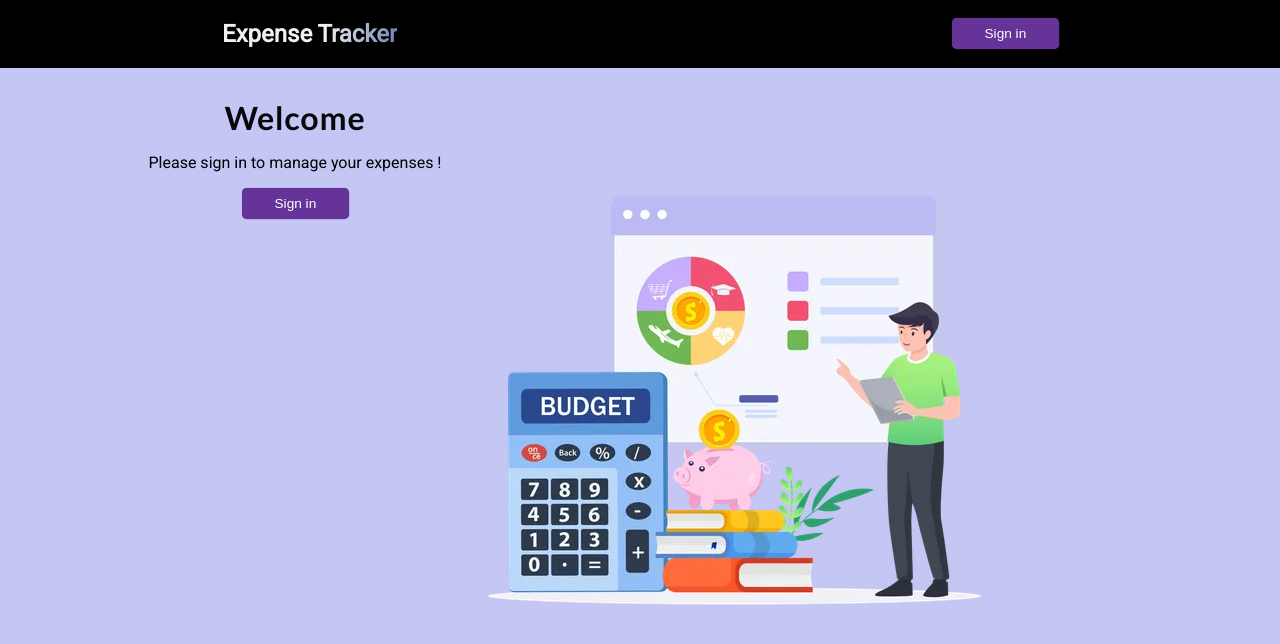
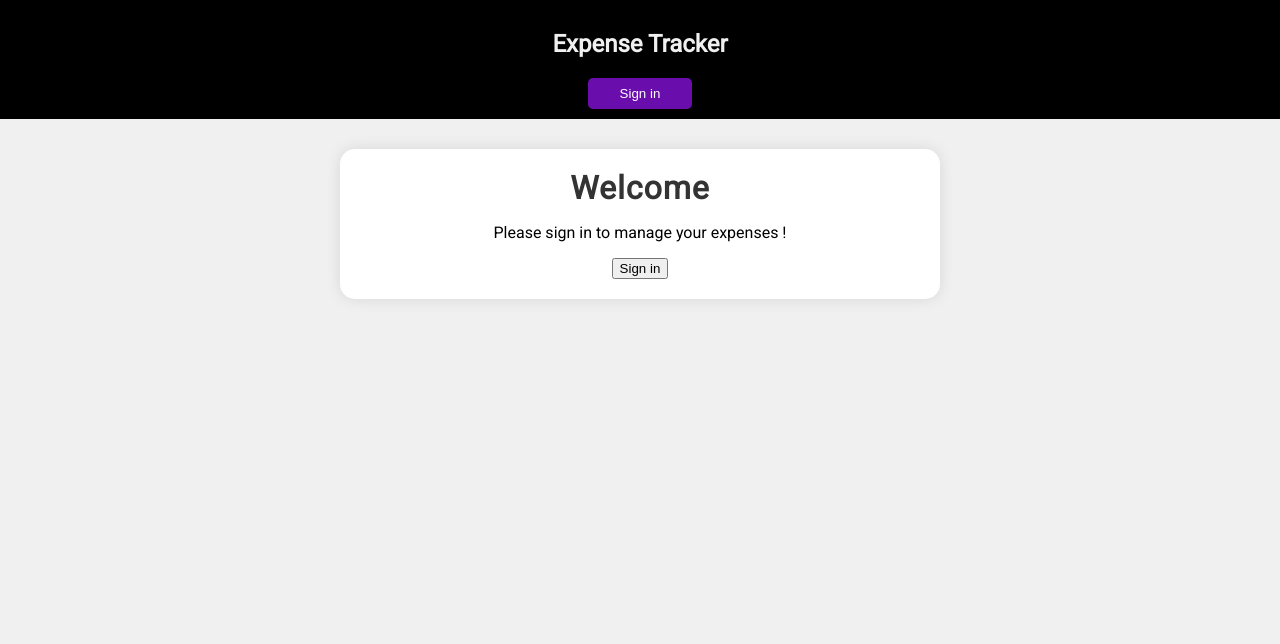
Before and after one commit to Anushkag031/expense-trackerr-nextjs, a Next.js app: page / in a window 1280 px wide. Shown: the top 644 px of the page. Built offline with nearby package versions, Linux system fonts and the light colour scheme; no server answers.

Commit message:
modify css

```diff
--- a/app/globals.css
+++ b/app/globals.css
@@ -75,35 +75,34 @@ h1 {
   100% { transform: translateY(0); opacity: 1; }
 }
 
-@keyframes buttonPulse {
-  0% { transform: scale(1); }
-  50% { transform: scale(1.05); }
-  100% { transform: scale(1); }
-}
-
 body {
-  background-color: #f7f7f7;
+  background-color: #f0f0f0;
   min-height: 100vh;
   margin: 0;
-  font-family: 'Lato', sans-serif;
+  font-family: 'Trebuchet MS', 'Lucida Sans Unicode', 'Lucida Grande', 'Lucida Sans', Arial, sans-serif;
   animation: fadeIn 1s ease-in;
-  font-family:'Trebuchet MS', 'Lucida Sans Unicode', 'Lucida Grande', 'Lucida Sans', Arial, sans-serif;
 }
 
 .container {
-  margin: 30px auto 30px 120px;
-  width: 350px;
+  margin: 30px auto;
+  width: 600px;
   display: flex;
   flex-direction: column;
-  align-items: 20% center;
+  align-items: center;
   justify-content: center;
   animation: slideIn 0.5s ease-in-out;
+  background: #fff;
+  border-radius: 15px;
+  box-shadow: 0 0 15px rgba(0, 0, 0, 0.1);
+  padding: 20px;
 }
 
 .navbar {
   background: #000;
   color: #fff;
-  animation: slideIn 0.5s ease-in-out;
+  padding: 10px;
+  width: 100%;
+  text-align: center;
 }
 
 .navbar a {
@@ -113,76 +112,40 @@ body {
 }
 
 .navbar a:hover {
-  color: rebeccapurple;
+  color: #6a0dad;
 }
 
-.navbar button,
-.guest button {
+.navbar button {
   border: 0;
   border-radius: 5px;
-  background: rebeccapurple;
+  background: #6a0dad;
   color: #fff;
   padding: 0.5rem 2rem;
   cursor: pointer;
   transition: opacity 0.3s, transform 0.3s;
-  animation: buttonPulse 1.5s infinite;
 }
 
-.navbar button:hover,
-.guest button:hover {
+.navbar button:hover {
   opacity: 0.9;
   transform: translateY(-2px);
-}
-
-.navbar-container {
-  display: flex;
-  justify-content: space-between;
-  align-items: center;
-  max-width: 900px;
-  margin: 0 auto;
-  padding: 0 2rem;
-}
-
-.navbar .cl-button {
-  background: transparent;
-  border: 0;
-  cursor: pointer;
-  transition: transform 0.3s;
-}
-
-.navbar .cl-button:hover {
-  transform: rotate(90deg);
 }
 
 h1 {
   letter-spacing: 1px;
   margin: 0;
-  animation: colorChange1 5s infinite ease-in-out;
-  font-family: 'Trebuchet MS', 'Lucida Sans Unicode', 'Lucida Grande', 'Lucida Sans', Arial, sans-serif;
-}
-@keyframes colorChange1 {
-  0% { color: black; }
-  50% { color:#576ea4 }
-  100% { color: black; }
+  color: #333;
 }
 
 h3 {
   border-bottom: 1px solid #bbb;
   padding-bottom: 10px;
-  animation: colorChange 5s infinite ease-in-out;
-  font-family:'Trebuchet MS', 'Lucida Sans Unicode', 'Lucida Grande', 'Lucida Sans', Arial, sans-serif;
-}
-
-@keyframes colorChange {
-  0% { color: black; }
-  50% { color: #bbb; }
-  100% { color: black; }
+  color: #333;
 }
 
 h4 {
   margin: 0;
   text-transform: uppercase;
-  font-family:'Trebuchet MS', 'Lucida Sans Unicode', 'Lucida Grande', 'Lucida Sans', Arial, sans-serif;
+  color: #6a0dad;
 }
 
 .guest {
@@ -197,7 +160,7 @@ h4 {
 
 .inc-exp-container {
   background-color: #fff;
-  box-shadow: var(--box-shadow);
+  box-shadow: 0 0 10px rgba(0, 0, 0, 0.1);
   padding: 20px;
   display: flex;
   justify-content: space-between;
@@ -230,29 +193,22 @@ h4 {
 label {
   display: inline-block;
   margin: 10px 0;
+  color: #333;
 }
 
 input[type='text'],
 input[type='number'] {
   border: 1px solid #dedede;
-  border-radius: 2px;
+  border-radius: 5px;
   display: block;
   font-size: 16px;
   padding: 10px;
   width: 100%;
-  font-family:'Trebuchet MS', 'Lucida Sans Unicode', 'Lucida Grande', 'Lucida Sans', Arial, sans-serif;
-  animation: inputFadeIn 1s ease-in;
-}
-
-@keyframes inputFadeIn {
-  from { opacity: 0; }
-  to { opacity: 1; }
 }
 
 .btn {
   cursor: pointer;
-  background-color:#576ea4;
-  box-shadow: var(--box-shadow);
+  background-color: #6a0dad;
   color: #fff;
   border: 0;
   display: block;
@@ -261,8 +217,6 @@ input[type='number'] {
   padding: 10px;
   width: 100%;
   transition: all 0.3s ease-in-out;
-  font-family:'Trebuchet MS', 'Lucida Sans Unicode', 'Lucida Grande', 'Lucida Sans', Arial, sans-serif;
-  animation: btnFadeIn 1s ease-in;
 }
 
 .btn:hover {
@@ -287,19 +241,13 @@ input[type='number'] {
 
 .list li {
   background-color: #fff;
-  box-shadow: var(--box-shadow);
+  box-shadow: 0 0 10px rgba(0, 0, 0, 0.1);
   color: #333;
   display: flex;
   justify-content: space-between;
   position: relative;
   padding: 10px;
   margin: 10px 0;
-  animation: fadeIn 1s ease-in;
-}
-
-@keyframes fadeIn {
-  from { opacity: 0; }
-  to { opacity: 1; }
 }
 
 .list li.plus {
@@ -318,25 +266,18 @@ input[type='number'] {
   font-size: 20px;
   line-height: 20px;
   padding: 2px 5px;
-  position: absolute;
-  top: 50%;
-  left: 0;
-  transform: translate(-100%, -50%);
+  position:initial;
+  top: 20%;
+  left: 0%;
+  transform: translateY(-100%,-50%);
   opacity: 0;
   transition: opacity 0.3s ease;
-  animation: pulse 1s infinite;
-}
-
-@keyframes pulse {
-  0% { transform: translate(-100%, -50%) scale(1); }
-  50% { transform: translate(-100%, -50%) scale(1.1); }
-  100% { transform: translate(-100%, -50%) scale(1); }
 }
 
 .list li:hover .delete-btn {
   opacity: 1;
-  transform: translate(0, -50%);
 }
+
 h2 {
   background: linear-gradient(90deg, #f0f0f0 25%,#576ea4 50%, #f0f0f0 75%);
   background-size: 200% auto;
@@ -352,43 +293,12 @@ h2 {
     background-position: 200% center;
   }
 }
-@keyframes shine {
-  to {
-    background-position: 200% center;
-  }
-}
 
-body {
-  background-image: url('exp.webp');
-  background-position: 10% center; /* Add left padding */
-  background-repeat: no-repeat;
-  animation: bodyBackgroundChange 10s ease-in-out infinite, backgroundScroll 5s linear infinite;
-  transition: background-color 0.5s ease-in-out;
-}
-
-@keyframes backgroundScroll {
-  0% { background-position: 60% center; }
-  100% { background-position: 90% center; }
-}
-
-/* ... rest of your styles ... */
-
-@keyframes bodyBackgroundChange {
-  0% { background-color: #afcaf3; }
-  25% { background-color: #b6b8f3; }
-  50% { background-color: #c5c7f3; }
-  75% { background-color: #b6b8f3; }
-  100% { background-color: #afcaf3; }
-}
 @media screen and (max-width: 600px) {
   .container {
     width: 100%;
     margin: 20px auto;
-  }
-
-  .navbar-container {
-    flex-direction: column;
-    padding: 1rem;
+    padding: 10px;
   }
 
   .inc-exp-container {
@@ -412,13 +322,16 @@ body {
   .list li {
     flex-direction: column;
     align-items: flex-start;
+
   }
 
   .delete-btn {
     position: initial;
     margin-top: 10px;
+    text-align: right; margin-left: auto;
   }
 }
+
 @media screen and (max-width: 961px) {
   body {
     background-image: none;
@@ -431,6 +344,4 @@ body {
     width: 100%;
     margin: 20px auto;
   }
-
-  /* ... rest of your styles ... */
 }
```
